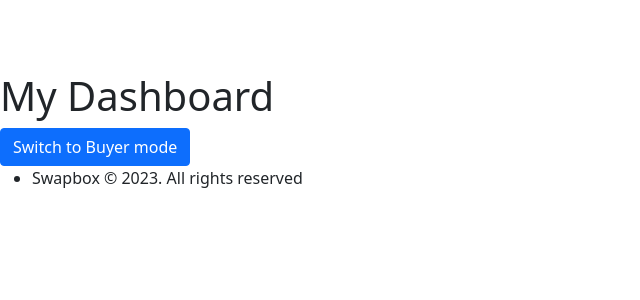
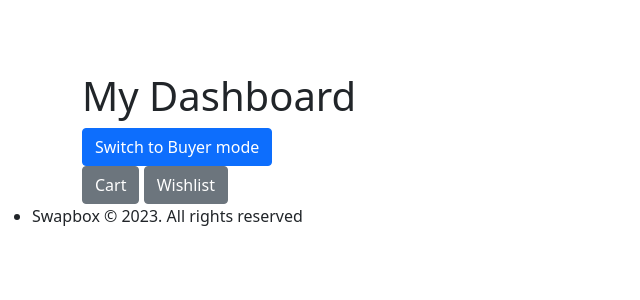
Before and after one commit to hthuku95/swapbox, a Django app: template profiles/templates/profiles/dashboard.html in a window 1280 px wide. Shown: the top 300 px of the page, without its empty margins (0-640 px from the left). Run offline with Django 4.2, Linux system fonts and the light colour scheme; the template is opened without the code that fills it: values that come from a table or form of the project are taken from there, others are empty; data comes from the database, SQL or seed files in the repository; both versions use the stored data as it was after the commit; some libraries are stand-ins or nearby versions.

Commit message:
completed wishlist and cart view test

```diff
--- a/profiles/templates/profiles/dashboard.html
+++ b/profiles/templates/profiles/dashboard.html
@@ -9,7 +9,7 @@
 {%block content%}
 <!-- Wrapper -->
 <div id="wrapper">
-    <div>
+    <div class="container">
         <h1>My Dashboard</h1>
 
         {%if user_profile.mode == 'B'%}
@@ -21,6 +21,14 @@
             Switch to Buyer mode
         </a>
         {%endif%}
+        <div class="inner">
+            <a class="btn btn-secondary" href="{% url 'shop:cart-view'%}">
+                Cart
+            </a>
+            <a class="btn btn-secondary" href="{% url 'shop:wishlist-view'%}">
+                Wishlist
+            </a>
+        </div>
     </div>
 </div>
 {%endblock%}
```
Also changed, not shown: db.sqlite3.
